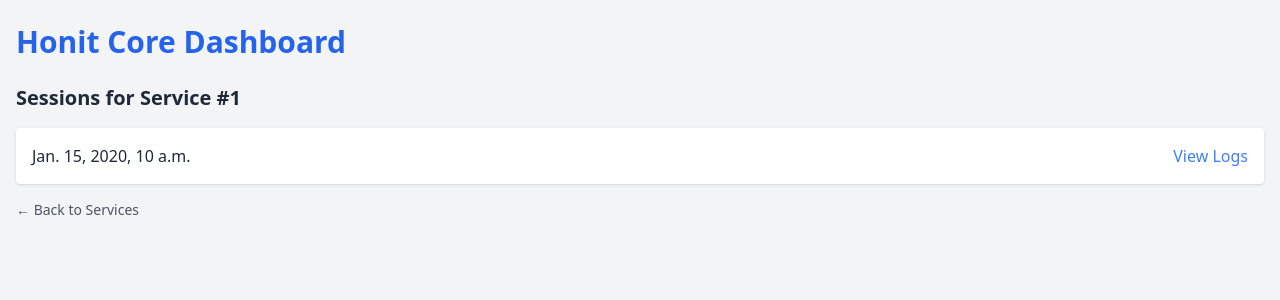
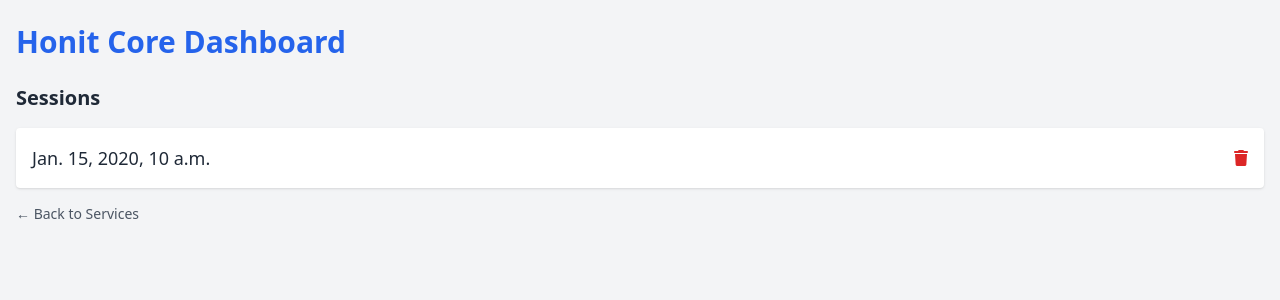
Before and after one commit to satayyeb/honit-core, a Django app: template templates/sessions.html in a window 1280 px wide. Shown: the top 300 px of the page. Run offline with Django 5.2, Linux system fonts and the light colour scheme; the template is opened without the code that fills it: most values are stand-ins (such as "Sample title", 1, 10 or a date in 2020); some libraries are stand-ins or nearby versions.

Commit message:
5th version of templates

```diff
--- a/router/views/website.py
+++ b/router/views/website.py
@@ -11,12 +11,14 @@
     services = response.json() if response.ok else []
     return render(request, 'services.html', {'services': services})
 
+
 @csrf_exempt
 def create_service(request):
     if request.method == 'POST':
         name = request.POST['name']
+        port = request.POST['port']
         app_id = request.POST['app']  # needs a dropdown in the form
-        data = {'name': name, 'app': app_id}
+        data = {'name': name, 'app': app_id, 'port': port}
         auth = HTTPBasicAuth('admin', 'admin')
         requests.post(f'{API_BASE}/services/', json=data, auth=auth)
         return redirect('list_services')
@@ -25,10 +27,11 @@
         apps = requests.get(f'{API_BASE}/apps', auth=HTTPBasicAuth('admin', 'admin')).json()
         return render(request, 'create_service.html', {'apps': apps})
 
+
 def list_sessions(request, service_id):
     response = requests.get(f'{API_BASE}/services/{service_id}/sessions/', auth=HTTPBasicAuth('admin', 'admin'))
     sessions = response.json() if response.ok else []
-    return render(request, 'sessions.html', {'sessions': sessions, 'service_id': service_id})
+    return render(request, 'sessions.html', {'sessions': sessions})
 
 
 def list_logs(request, service_id, session_id):
--- a/templates/create_service.html
+++ b/templates/create_service.html
@@ -7,6 +7,12 @@
         <div class="mb-4">
             <label for="name" class="block text-gray-700 font-medium mb-2">Service Name</label>
             <input type="text" id="name" name="name" required
+                   class="w-full border border-gray-300 p-2 rounded focus:outline-none focus:ring-2 focus:ring-blue-500">
+        </div>
+
+        <div class="mb-4">
+            <label for="port" class="block text-gray-700 font-medium mb-2">Port number</label>
+            <input type="number" id="port" name="port" required
                    class="w-full border border-gray-300 p-2 rounded focus:outline-none focus:ring-2 focus:ring-blue-500">
         </div>
 
--- a/templates/services.html
+++ b/templates/services.html
@@ -1,10 +1,7 @@
 {% extends 'base.html' %}
 {% block content %}
     <script src="https://cdn.jsdelivr.net/npm/alpinejs@3.x.x/dist/cdn.min.js" defer></script>
-    <link
-            rel="stylesheet"
-            href="https://cdnjs.cloudflare.com/ajax/libs/font-awesome/6.4.0/css/all.min.css"
-    />
+    <link rel="stylesheet" href="https://cdnjs.cloudflare.com/ajax/libs/font-awesome/6.4.0/css/all.min.css"/>
     <h2 class="text-xl font-semibold mb-4">Services</h2>
 
     <div class="flex flex-row-reverse mb-1 items-center">
--- a/templates/sessions.html
+++ b/templates/sessions.html
@@ -1,17 +1,86 @@
 {% extends 'base.html' %}
 {% block content %}
-    <h2 class="text-xl font-semibold mb-4">Sessions for Service #{{ service_id }}</h2>
+    <script src="https://cdn.jsdelivr.net/npm/alpinejs@3.x.x/dist/cdn.min.js" defer></script>
+    <link rel="stylesheet" href="https://cdnjs.cloudflare.com/ajax/libs/font-awesome/6.4.0/css/all.min.css"/>
+
+    <h2 class="text-xl font-semibold mb-4">Sessions</h2>
+
+    <!-- Modal -->
+    <div x-data="{ open: false, serviceId: null, sessionId: null }">
+        <template x-if="open">
+            <div class="fixed inset-0 bg-black bg-opacity-50 flex items-center justify-center z-50">
+                <div class="bg-white p-6 rounded shadow-md w-full max-w-md text-center">
+                    <h3 class="text-lg font-semibold mb-4">Confirm Deletion</h3>
+                    <p class="mb-6">Are you sure you want to delete this session? This action cannot be undone.</p>
+                    <div class="flex justify-center gap-4">
+                        <button @click="deleteSession(serviceId, sessionId)"
+                                class="bg-red-600 text-white px-4 py-2 rounded hover:bg-red-700 transition">
+                            Yes, Delete
+                        </button>
+                        <button type="button" @click="open = false"
+                                class="bg-gray-300 text-gray-700 px-4 py-2 rounded hover:bg-gray-400 transition">
+                            Cancel
+                        </button>
+                    </div>
+                </div>
+            </div>
+        </template>
+
         <ul class="space-y-2">
             {% for session in sessions %}
-            <li class="bg-white p-4 rounded shadow hover:bg-gray-50 transition">
+                <li class="relative bg-white p-4 rounded shadow group hover:bg-gray-50 transition">
+                    <a href="{% url 'session_logs' session.service session.id %}" class="absolute inset-0 z-10"></a>
+                    <!-- The clickable box content -->
                     <div class="flex justify-between items-center">
-                    <span>{{ session.datetime }}</span>
-                    <a href="{% url 'session_logs' service_id session.id %}" class="text-blue-500 hover:underline">View Logs</a>
+                        <a href="{% url 'session_logs' session.service session.id %}" class="block relative z-10">
+                            <div class="text-lg font-medium">
+                                {{ session.datetime }}
+                            </div>
+
+                        </a>
+
+                        <!-- Trash icon -->
+                        <button @click.stop="open = true;serviceId={{ session.service }}, sessionId = {{ session.id }}"
+                                class="text-red-600 hover:text-red-800 transition z-20"
+                                title="Delete">
+                            <i class="fa-solid fa-trash"></i>
+                        </button>
                     </div>
                 </li>
             {% empty %}
                 <li>No sessions found.</li>
             {% endfor %}
         </ul>
-    <a href="{% url 'list_services' %}" class="text-sm text-gray-600 mt-4 inline-block hover:underline">← Back to Services</a>
+        <a href="{% url 'list_services' %}" class="text-sm text-gray-600 mt-4 inline-block hover:underline">← Back to
+            Services</a>
+
+        <!-- Alpine store for deletion logic -->
+        <script>
+            function deleteSession(serviceId, sessionId) {
+                fetch(`/api/v1/services/${serviceId}/sessions/${sessionId}`, {
+                    method: 'DELETE',
+                    headers: {
+                        'X-CSRFToken': '{{ csrf_token }}',
+                    },
+                })
+                    .then(response => {
+                        if (response.ok) {
+                            window.location.reload();
+                        } else {
+                            alert("Failed to delete session.");
+                        }
+                    });
+            }
+
+            document.addEventListener('alpine:init', () => {
+                Alpine.data('deleteModal', () => ({
+                    open: false,
+                    serviceId: null,
+                    sessionId: null,
+                    deleteSession,
+                }));
+            });
+        </script>
+    </div>
+
 {% endblock %}
```
Also changed, not shown: templates/login.html (added, +50 -0 lines). Lines whose indentation alone changed are shown as unchanged.
